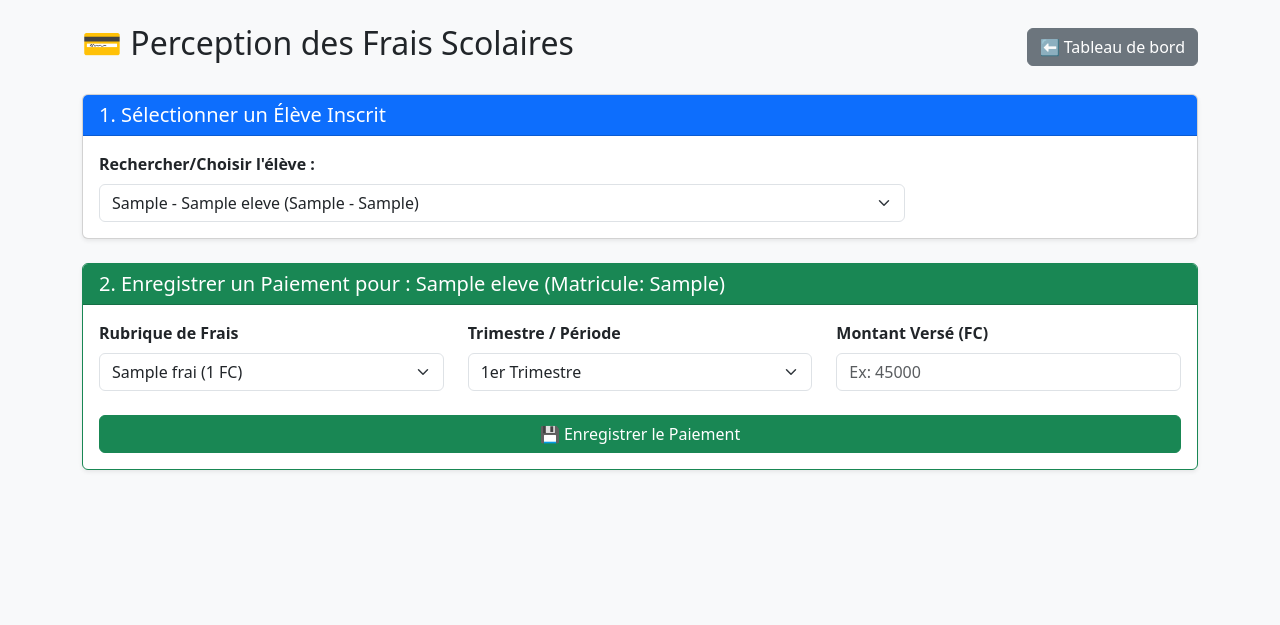
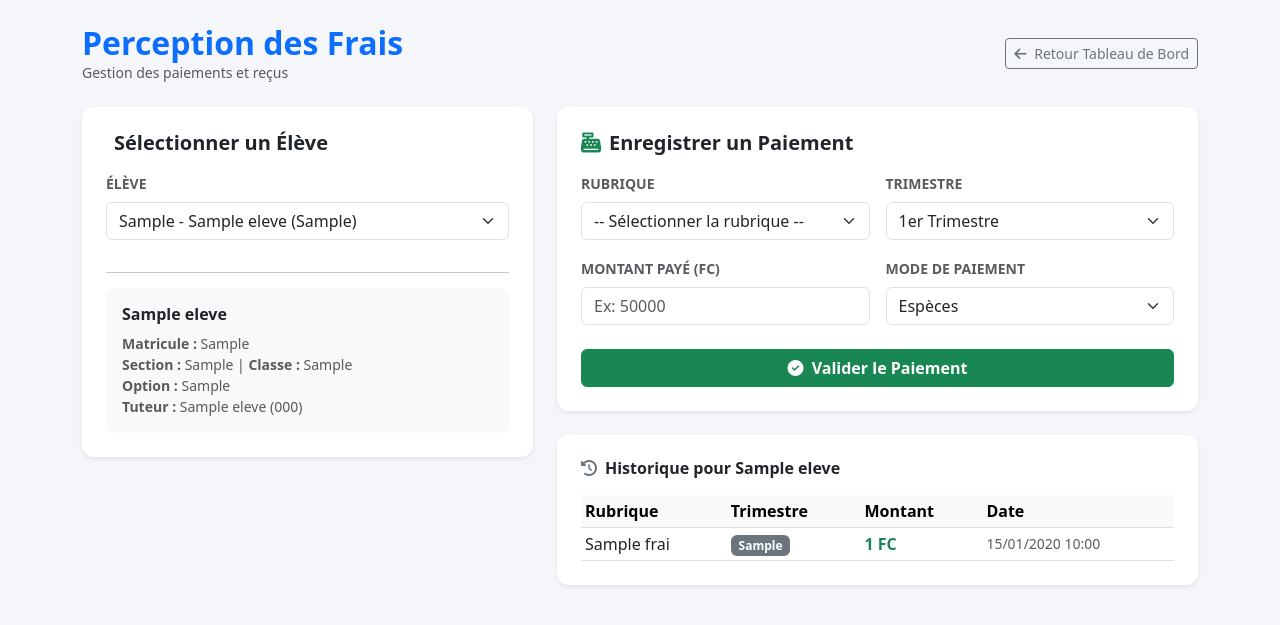
Before and after one commit to osemwanza-ai/gestion-la-charite, a Flask app: template templates/paiements.html in a window 1280 px wide. Shown: the top 625 px of the page. Run offline with Flask 3, Linux system fonts and the light colour scheme; the template is opened without the code that fills it: values that come from a table or form of the project are taken from there, others are empty; tables that the repository leaves empty hold one stand-in row (values such as "Sample post").

Commit message:
Update paiements.html

```diff
--- a/templates/paiements.html
+++ b/templates/paiements.html
@@ -3,15 +3,26 @@
 <head>
     <meta charset="UTF-8">
     <meta name="viewport" content="width=device-width, initial-scale=1.0">
-    <title>Perception des Frais - C.S. La Charité</title>
+    <title>Perception des Frais - CS La Charité</title>
     <link href="https://cdn.jsdelivr.net/npm/bootstrap@5.3.0/dist/css/bootstrap.min.css" rel="stylesheet">
+    <link rel="stylesheet" href="https://cdnjs.cloudflare.com/ajax/libs/font-awesome/6.4.0/css/all.min.css">
+    <style>
+        body { background-color: #f4f6f9; font-family: system-ui, -apple-system, sans-serif; }
+        .card-custom { border: none; border-radius: 12px; }
+    </style>
 </head>
-<body class="bg-light">
+<body>
 
 <div class="container py-4">
+    <!-- Entête -->
     <div class="d-flex justify-content-between align-items-center mb-4">
-        <h2>💳 Perception des Frais Scolaires</h2>
-        <a href="/" class="btn btn-secondary">⬅️ Tableau de bord</a>
+        <div>
+            <h2 class="fw-bold text-primary m-0">Perception des Frais</h2>
+            <p class="text-muted small m-0">Gestion des paiements et reçus</p>
+        </div>
+        <a href="{{ url_for('index') }}" class="btn btn-outline-secondary btn-sm">
+            <i class="fa-solid fa-arrow-left me-1"></i> Retour Tableau de Bord
+        </a>
     </div>
 
     {% with messages = get_flashed_messages(with_categories=true) %}
@@ -19,72 +30,133 @@
         {% for category, message in messages %}
           <div class="alert alert-{{ category }} alert-dismissible fade show" role="alert">
              {{ message }}
-            <button type="button" class="btn-close" data-bs-dismiss="alert"></button>
+             <button type="button" class="btn-close" data-bs-dismiss="alert" aria-label="Fermer"></button>
           </div>
         {% endfor %}
       {% endif %}
     {% endwith %}
 
-    <div class="card shadow-sm mb-4">
-        <div class="card-header bg-primary text-white">
-            <h5 class="card-title mb-0">1. Sélectionner un Élève Inscrit</h5>
-        </div>
-        <div class="card-body">
+    <div class="row g-4">
+        <!-- Sélection de l'Élève -->
+        <div class="col-md-5">
+            <div class="card card-custom bg-white shadow-sm p-4">
+                <h5 class="fw-bold mb-3"><i class="fa-solid fa-user-search text-primary me-2"></i>Sélectionner un Élève</h5>
+
                 <form method="POST" action="{{ url_for('paiement') }}">
-                <div class="row align-items-end">
-                    <div class="col-md-9 mb-3 mb-md-0">
-                        <label class="form-label fw-bold">Rechercher/Choisir l'élève :</label>
-                        <select name="eleve_id" class="form-select" onchange="this.form.submit()">
-                            <option value="">-- Choisir un élève dans la liste --</option>
+                    <input type="hidden" name="select_eleve" value="1">
+                    <div class="mb-3">
+                        <label class="form-label text-muted small fw-bold">ÉLÈVE</label>
+                        <select name="eleve_id" class="form-select" onchange="this.form.submit()" required>
+                            <option value="">-- Choisir un élève --</option>
                             {% for e in eleves %}
                                 <option value="{{ e.id }}" {% if eleve and eleve.id == e.id %}selected{% endif %}>
-                                {{ e.matricule }} - {{ e.nom_complet }} ({{ e.section }} - {{ e.classe }})
+                                    {{ e.matricule }} - {{ e.nom_complet }} ({{ e.classe }})
                                 </option>
                             {% endfor %}
                         </select>
                     </div>
+                </form>
+
+                {% if eleve %}
+                <hr>
+                <div class="bg-light p-3 rounded-3">
+                    <h6 class="fw-bold text-dark mb-2">{{ eleve.nom_complet }}</h6>
+                    <ul class="list-unstyled mb-0 small text-muted">
+                        <li><strong>Matricule :</strong> {{ eleve.matricule }}</li>
+                        <li><strong>Section :</strong> {{ eleve.section }} | <strong>Classe :</strong> {{ eleve.classe }}</li>
+                        <li><strong>Option :</strong> {{ eleve.option or 'N/A' }}</li>
+                        <li><strong>Tuteur :</strong> {{ eleve.nom_responsables }} ({{ eleve.telephone_principal }})</li>
+                    </ul>
                 </div>
-            </form>
+                {% endif %}
             </div>
         </div>
 
+        <!-- Formulaire de Paiement -->
+        <div class="col-md-7">
+            <div class="card card-custom bg-white shadow-sm p-4 mb-4">
+                <h5 class="fw-bold mb-3"><i class="fa-solid fa-cash-register text-success me-2"></i>Enregistrer un Paiement</h5>
+
                 {% if eleve %}
-    <div class="card shadow-sm border-success">
-        <div class="card-header bg-success text-white">
-            <h5 class="card-title mb-0">2. Enregistrer un Paiement pour : {{ eleve.nom_complet }} (Matricule: {{ eleve.matricule }})</h5>
-        </div>
-        <div class="card-body">
                 <form method="POST" action="{{ url_for('paiement', eleve_id=eleve.id) }}">
-                <div class="row">
-                    <div class="col-md-4 mb-3">
-                        <label class="form-label fw-bold">Rubrique de Frais</label>
+                    <div class="row g-3">
+                        <div class="col-md-6">
+                            <label class="form-label text-muted small fw-bold">RUBRIQUE</label>
                             <select name="rubrique_id" class="form-select" required>
+                                <option value="">-- Sélectionner la rubrique --</option>
                                 {% for r in rubriques %}
                                     <option value="{{ r.id }}">{{ r.nom }} ({{ "{:,.0f}".format(r.montant) }} FC)</option>
                                 {% endfor %}
                             </select>
                         </div>
-
-                    <div class="col-md-4 mb-3">
-                        <label class="form-label fw-bold">Trimestre / Période</label>
+                        <div class="col-md-6">
+                            <label class="form-label text-muted small fw-bold">TRIMESTRE</label>
                             <select name="trimestre" class="form-select" required>
                                 <option value="1er Trimestre">1er Trimestre</option>
                                 <option value="2ème Trimestre">2ème Trimestre</option>
                                 <option value="3ème Trimestre">3ème Trimestre</option>
                             </select>
                         </div>
-
-                    <div class="col-md-4 mb-3">
-                        <label class="form-label fw-bold">Montant Versé (FC)</label>
-                        <input type="number" name="montant" class="form-control" placeholder="Ex: 45000" required>
+                        <div class="col-md-6">
+                            <label class="form-label text-muted small fw-bold">MONTANT PAYÉ (FC)</label>
+                            <input type="number" step="0.01" name="montant" class="form-control" placeholder="Ex: 50000" required>
+                        </div>
+                        <div class="col-md-6">
+                            <label class="form-label text-muted small fw-bold">MODE DE PAIEMENT</label>
+                            <select name="mode_paiement" class="form-select">
+                                <option value="Espèces">Espèces</option>
+                                <option value="Mobile Money">Mobile Money</option>
+                                <option value="Virement Bancaire">Virement Bancaire</option>
+                            </select>
+                        </div>
+                        <div class="col-12 mt-4">
+                            <button type="submit" class="btn btn-success w-100 fw-bold">
+                                <i class="fa-solid fa-check-circle me-1"></i> Valider le Paiement
+                            </button>
                         </div>
                     </div>
+                </form>
+                {% else %}
+                <div class="alert alert-info mb-0">
+                    <i class="fa-solid fa-circle-info me-2"></i> Veuillez d'abord sélectionner un élève à gauche pour effectuer un paiement.
+                </div>
+                {% endif %}
+            </div>
 
-                <button type="submit" class="btn btn-success w-100 mt-2">💾 Enregistrer le Paiement</button>
-            </form>
+            <!-- Historique des Paiements de l'élève -->
+            {% if eleve %}
+            <div class="card card-custom bg-white shadow-sm p-4">
+                <h6 class="fw-bold mb-3"><i class="fa-solid fa-history me-2 text-secondary"></i>Historique pour {{ eleve.nom_complet }}</h6>
+                <div class="table-responsive">
+                    <table class="table table-sm table-hover align-middle mb-0">
+                        <thead class="table-light">
+                            <tr>
+                                <th>Rubrique</th>
+                                <th>Trimestre</th>
+                                <th>Montant</th>
+                                <th>Date</th>
+                            </tr>
+                        </thead>
+                        <tbody>
+                            {% for p in historique %}
+                            <tr>
+                                <td>{{ p.rubrique.nom if p.rubrique else 'N/A' }}</td>
+                                <td><span class="badge bg-secondary">{{ p.trimestre }}</span></td>
+                                <td class="fw-bold text-success">{{ "{:,.0f}".format(p.montant) }} FC</td>
+                                <td class="small text-muted">{{ p.date_paiement.strftime('%d/%m/%Y %H:%M') }}</td>
+                            </tr>
+                            {% else %}
+                            <tr>
+                                <td colspan="4" class="text-center text-muted py-2">Aucun paiement enregistré</td>
+                            </tr>
+                            {% endfor %}
+                        </tbody>
+                    </table>
                 </div>
             </div>
             {% endif %}
+        </div>
+    </div>
 </div>
 
 <script src="https://cdn.jsdelivr.net/npm/bootstrap@5.3.0/dist/js/bootstrap.bundle.min.js"></script>
```
Lines whose indentation alone changed are shown as unchanged.
